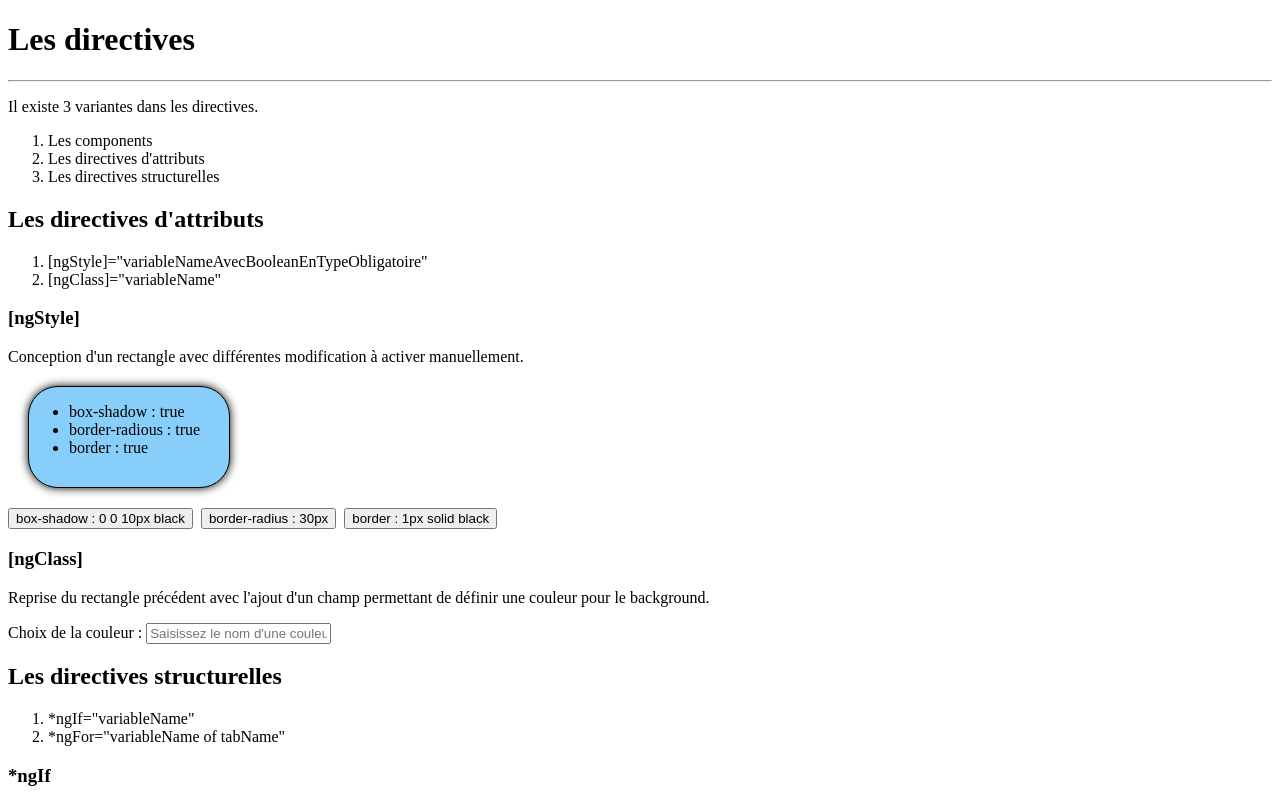
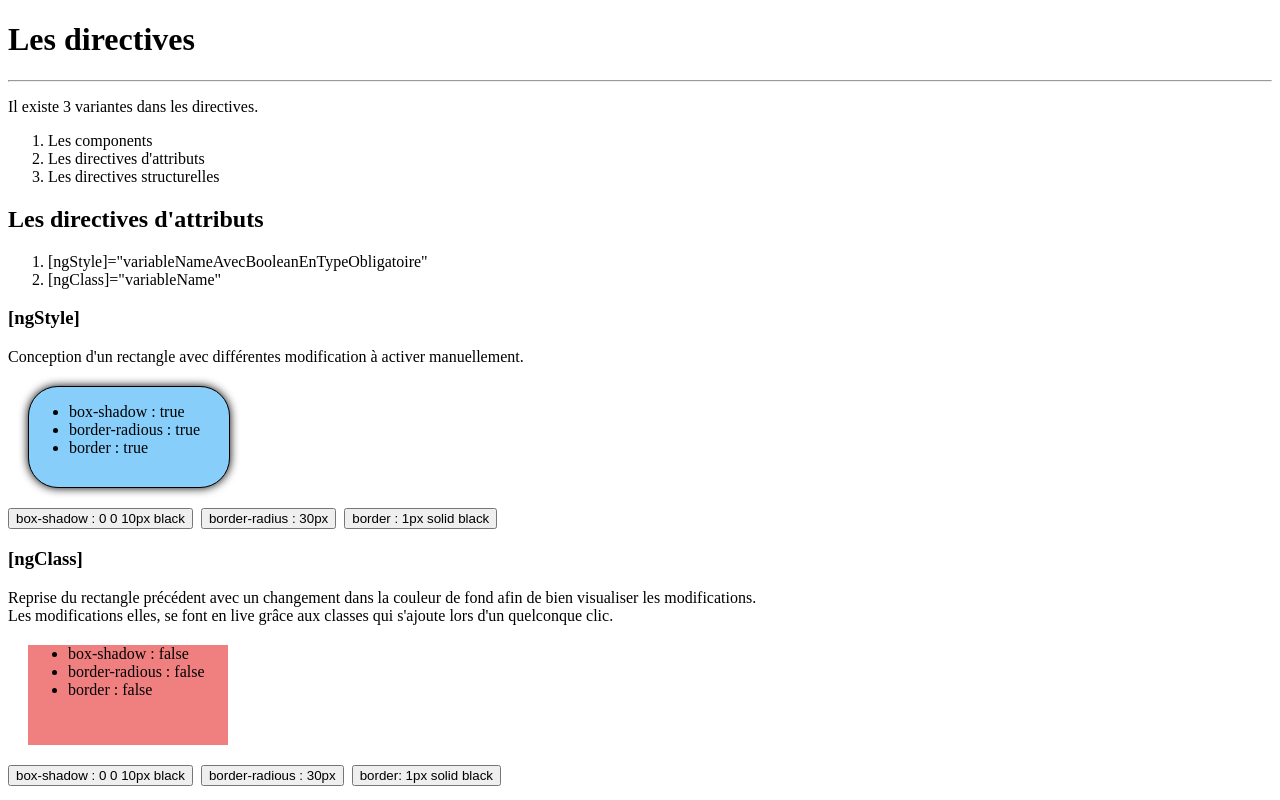
Before and after one commit to Zyrass/dyma-cours-angular, an Angular app in the folder directives/: page / in a window 1280 px wide. Shown: the top 800 px of the page. Built offline with nearby package versions, Linux system fonts and the light colour scheme.

Commit message:
for ng-class : add a external css, add comments

```diff
--- /dev/null
+++ b/directives/src/app/ng-class/ng-class.component.css
@@ -0,0 +1,11 @@
+.rectangle2 {
+    min-height: 100px;
+    max-width: 200px;
+    background-color: lightcoral;
+    margin: 20px;
+}
+
+/* définition des classes qui seront elles utilisées via la directive ngClass */
+.ombre { box-shadow: 0 0 10px black; }
+.arrondi { border-radius: 30px; }
+.bordure { border: 1px solid black; }
--- a/directives/src/app/ng-class/ng-class.component.html
+++ b/directives/src/app/ng-class/ng-class.component.html
@@ -1,7 +1,39 @@
 <h3>[ngClass]</h3>
-<p>Reprise du rectangle précédent avec l'ajout d'un champ permettant de définir une couleur pour le background.</p>
+<p>Reprise du rectangle précédent avec un changement dans la couleur de fond afin de bien visualiser les modifications.<br />
+Les modifications elles, se font en live grâce aux classes qui s'ajoute lors d'un quelconque clic.</p>
 
-<label for="choiceColor">Choix de la couleur : </label>
-<input type="text" id="choiceColor" placeholder="Saisissez le nom d'une couleur ici" />
+<!--
+    |----------------------------------------------------------------------------------------
+    | Définition des futurs classes qui seront stylisé le tout dans un objet.
+    | Également j'appel chaque propriété qui renvoie un booléen.
+    |----------------------------------------------------------------------------------------
+-->
+<div
+class="rectangle2"
+[ngClass]="{
+    'ombre' : boxShadow === true,
+    'arrondi' : borderRadius === true,
+    'bordure': borderSolid === true
+}"
+>
 
-<br />
+    <!--
+        |----------------------------------------------------------------------------------------
+        | Interpolation des propriétés créer dans ng-class.component.ts
+        |----------------------------------------------------------------------------------------
+    -->
+    <ul>
+        <li>box-shadow : {{ boxShadow }}</li>
+        <li>border-radious : {{ borderRadius }}</li>
+        <li>border : {{ borderSolid }}</li>
+    </ul>
+</div>
+
+<!--
+    |----------------------------------------------------------------------------------------
+    | Conception d'un évènement clic qui permet de modifier l'affichage.
+    |----------------------------------------------------------------------------------------
+-->
+<button (click)="boxShadow=!boxShadow" >box-shadow : 0 0 10px black</button>&nbsp;
+<button (click)="borderRadius=!borderRadius" >border-radious : 30px</button>&nbsp;
+<button (click)="borderSolid=!borderSolid" >border: 1px solid black</button>
--- a/directives/src/app/ng-class/ng-class.component.ts
+++ b/directives/src/app/ng-class/ng-class.component.ts
@@ -3,6 +3,30 @@ import { Component } from '@angular/core';
 @Component({
   selector: 'app-ng-class',
   templateUrl: './ng-class.component.html',
-  styles: []
+  styleUrls: ['./ng-class.component.css']
 })
-export class NgClassComponent {}
+export class NgClassComponent {
+
+  /*
+  |----------------------------------------------------------------------------------
+  | Définition des propréités qui sont a modifier dans le constructor.
+  |----------------------------------------------------------------------------------
+  */
+  boxShadow: boolean;
+  borderRadius: boolean;
+  borderSolid: boolean;
+
+  constructor() {
+
+    /*
+    |----------------------------------------------------------------------------------
+    | Toutes les propriétés sont initialisé à false afin que rien ne soit activé.
+    |----------------------------------------------------------------------------------
+    */
+    this.boxShadow = false;
+    this.borderRadius = false;
+    this.borderSolid = false;
+
+  }
+
+}
```
Also changed, not shown: directives/src/styles.css (line endings or trailing spaces).
